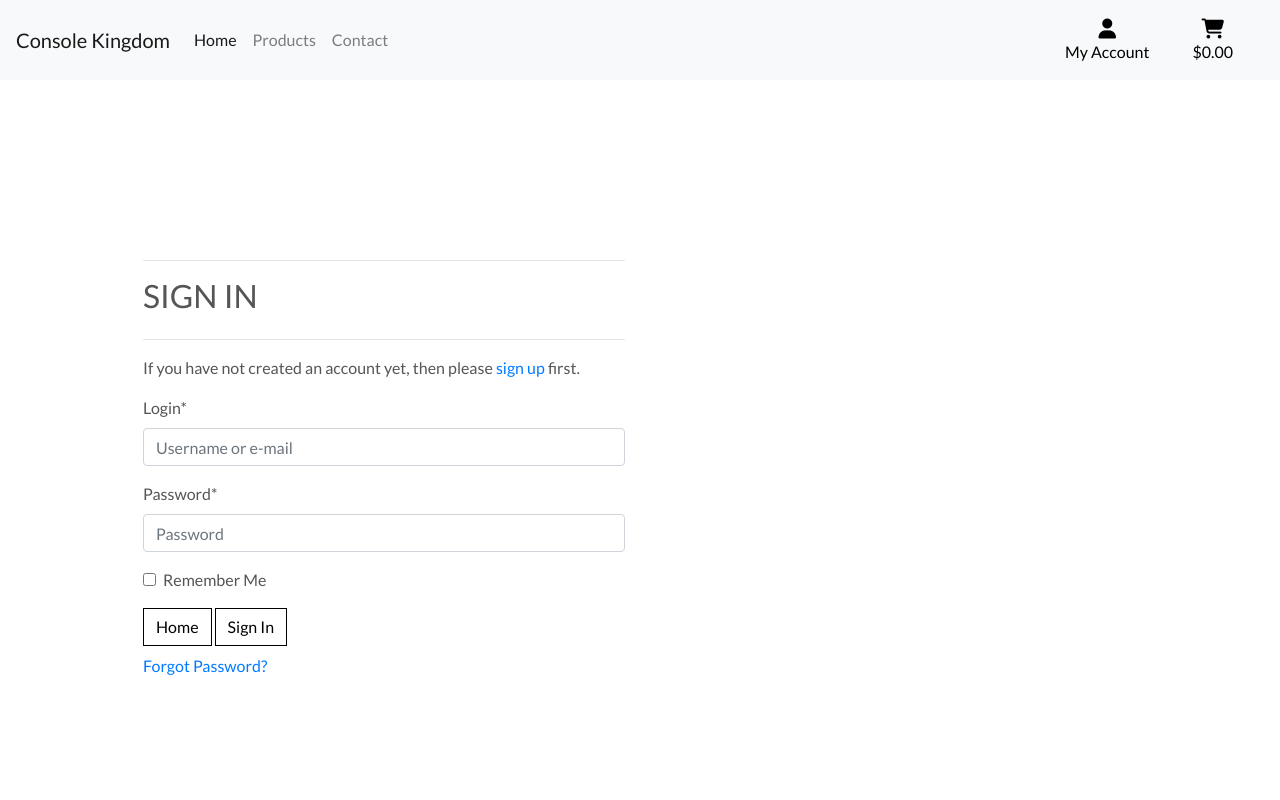
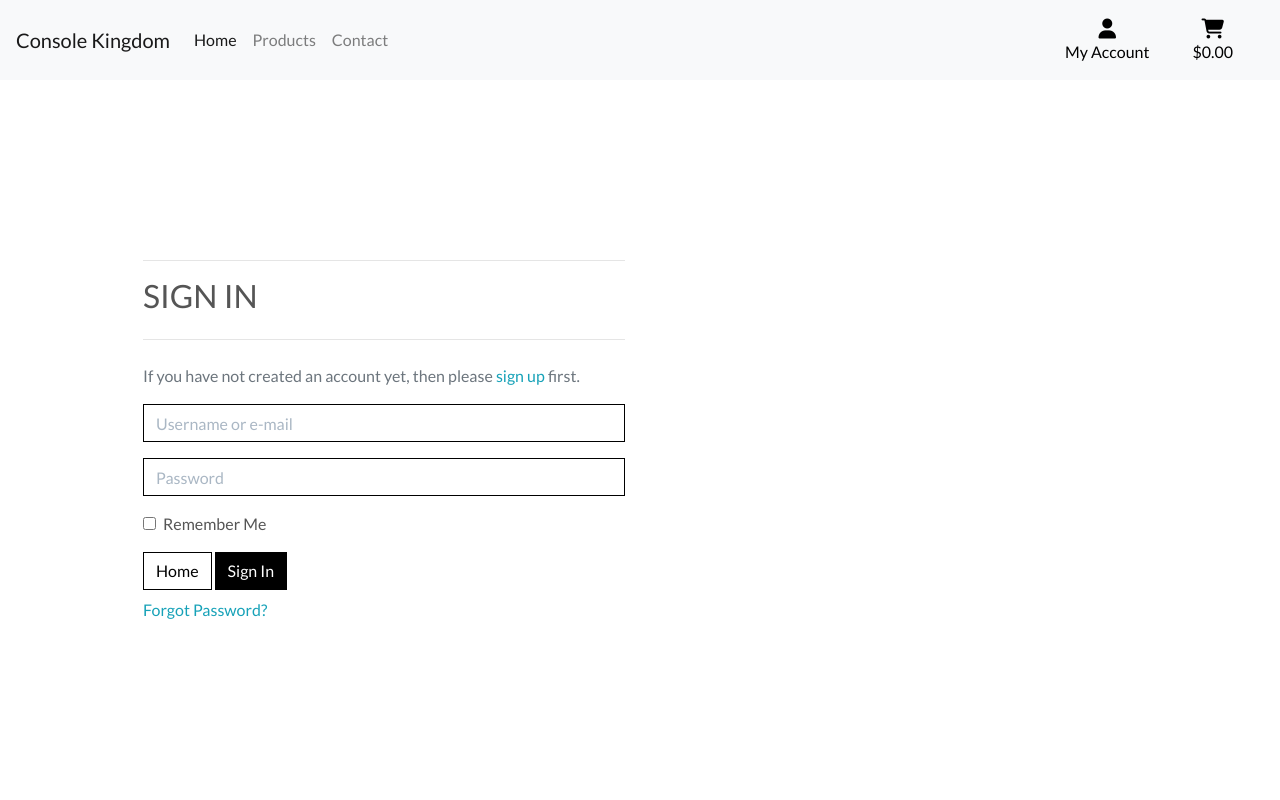
Before and after one commit to ConorBevan/Console-Kingdom, a Django app: page /accounts/login/ in a window 1280 px wide. Run offline with Django 3.2, Linux system fonts and the light colour scheme; some libraries are stand-ins or nearby versions.

```diff
--- a/static/css/base.css
+++ b/static/css/base.css
@@ -176,6 +176,57 @@ select option[value=""] {
     height: 100%;
 }
 
+/* Allauth form formatting */
+
+.allauth-form-inner-content p {
+    margin-top: 1.5rem;
+    color: #6c757d;
+}
+
+.allauth-form-inner-content input {
+    border-color: #000;
+    border-radius: 0;
+}
+
+.allauth-form-inner-content label:not([for='id_remember']) {
+    display: none;
+}
+
+.allauth-form-inner-content input::placeholder {
+    color: #aab7c4;
+}
+
+.allauth-form-inner-content button,
+.allauth-form-inner-content input[type='submit'] {
+	display: inline-block;
+    font-weight: 400;
+    color: #fff;
+    text-align: center;
+    vertical-align: middle;
+    -webkit-user-select: none;
+    -moz-user-select: none;
+    -ms-user-select: none;
+    user-select: none;
+    background-color: #000;
+    border: 1px solid #000;
+    padding: .375rem .75rem;
+    font-size: 1rem;
+    line-height: 1.5;
+    border-radius: 0;
+    transition: color .15s ease-in-out,background-color .15s ease-in-out,border-color .15s ease-in-out,box-shadow .15s ease-in-out;
+}
+
+.allauth-form-inner-content button:hover,
+.allauth-form-inner-content input[type='submit']:hover {
+	color: #fff;
+    background-color: #222;
+    border-color: #222;
+}
+
+.allauth-form-inner-content a {
+	color: #17a2b8;
+}
+
 /* Media Queries */
 
 /* Slightly larger container on xl screens */
--- a/templates/allauth/account/login.html
+++ b/templates/allauth/account/login.html
@@ -42,7 +42,7 @@ for a {{ site_name }} account and sign in below:{% endblocktrans %}</p>
   <input type="hidden" name="{{ redirect_field_name }}" value="{{ redirect_field_value }}" />
   {% endif %}
   <a class="btn btn-outline-black rounded-0" href="{% url 'home' %}">Home</a>
-  <button class="btn btn-outline-black rounded-0" type="submit">{% trans "Sign In" %}</button>
+  <button class="btn btn-warning rounded-0 " type="submit">{% trans "Sign In" %}</button>
   <p class="mt-2">
     <a class="button secondaryAction" href="{% url 'account_reset_password' %}">{% trans "Forgot Password?" %}</a>
   </p>
```
Also changed, not shown: templates/allauth/base.html (+11 -0 lines).
